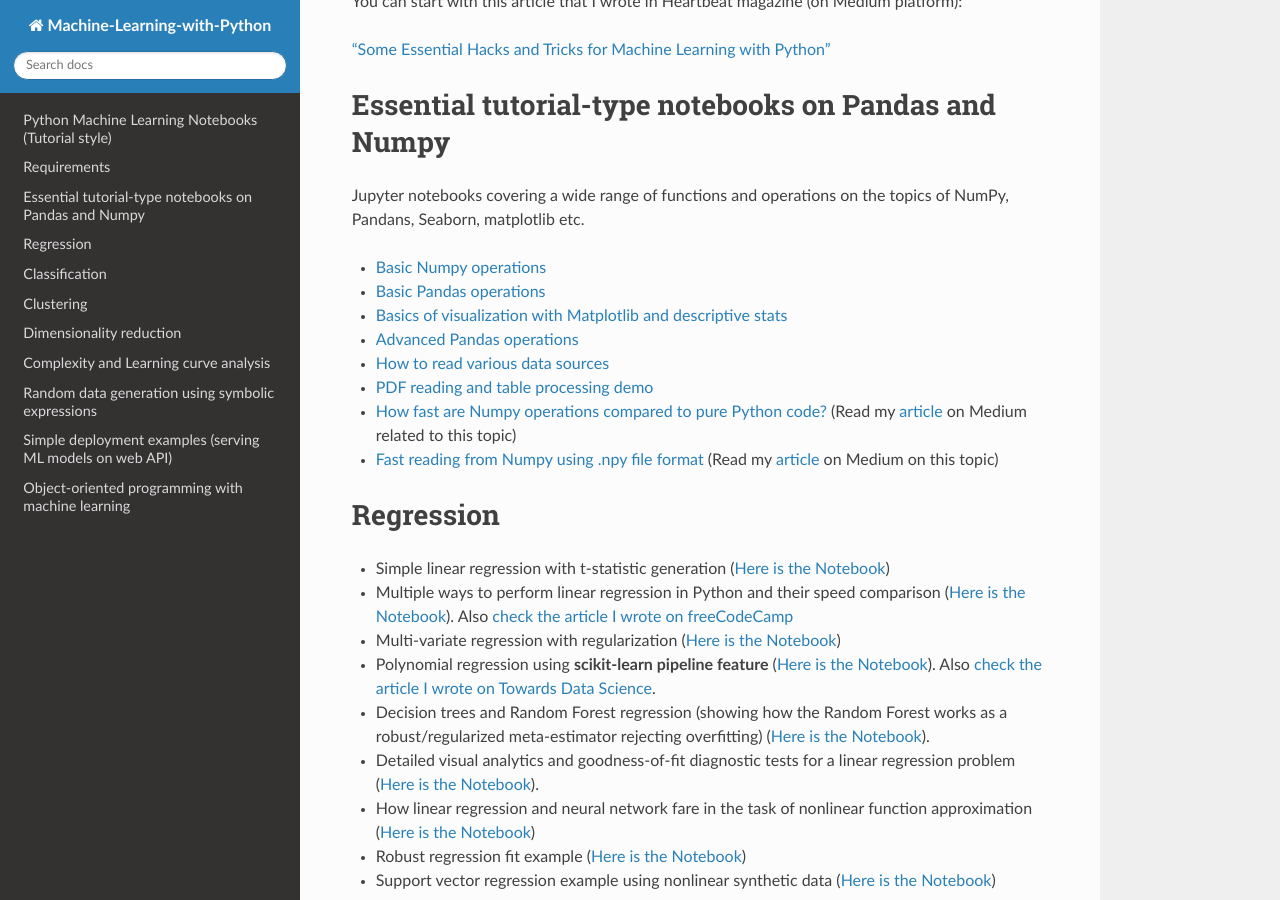
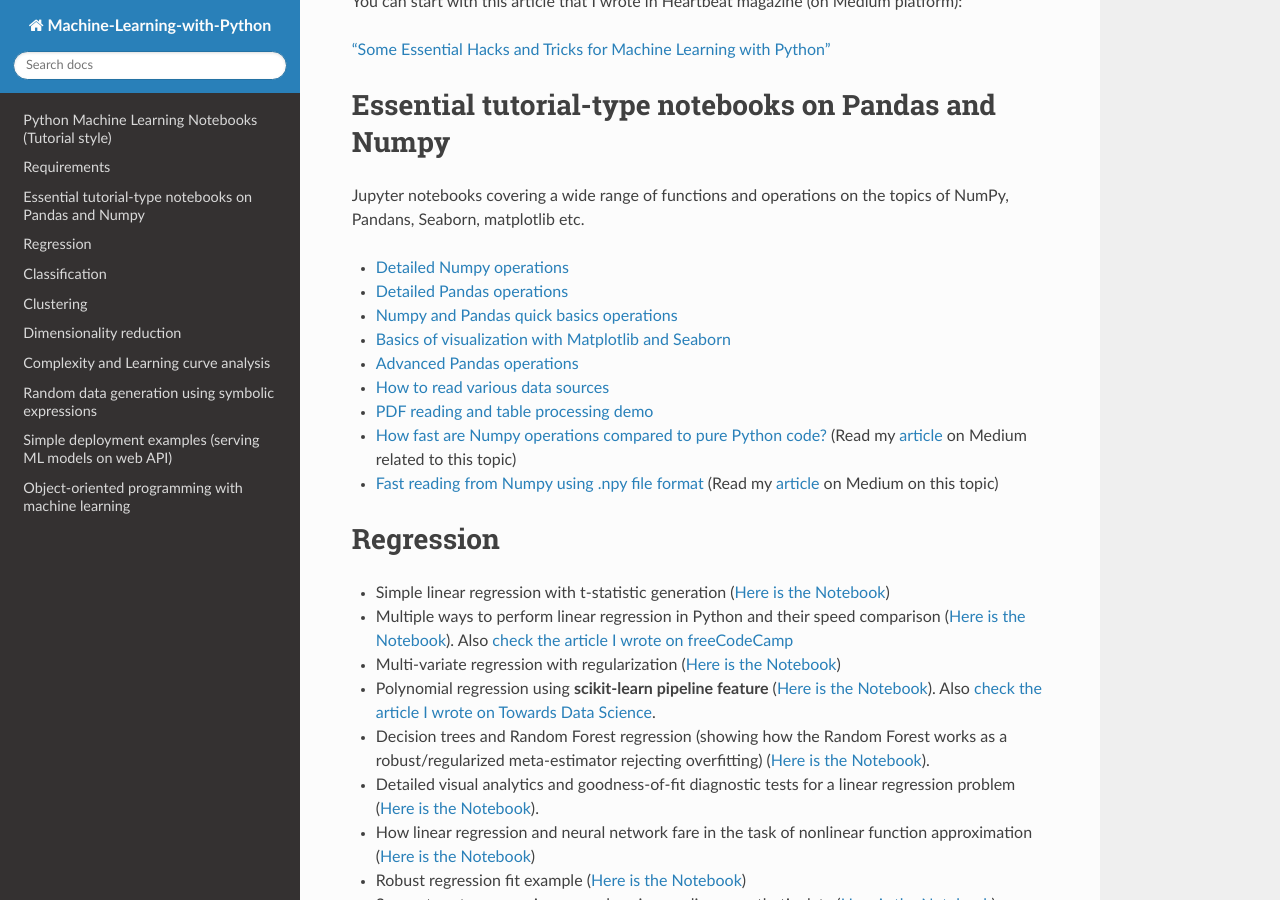
Before and after one commit to tirthajyoti/Machine-Learning-with-Python, a Sphinx documentation site: the page built from docs/index.rst, in a window 1280 px wide and 900 px high, scrolled down 1136 px. Built offline with Sphinx 7.4.7 and the Read the Docs theme 2.0.0, drawn with Linux system fonts in a browser that asks for light colours.

Commit message:
Update index.rst

```diff
--- a/docs/index.rst
+++ b/docs/index.rst
@@ -41,12 +41,13 @@ Essential tutorial-type notebooks on Pandas and Numpy
 Jupyter notebooks covering a wide range of functions and operations on
 the topics of NumPy, Pandans, Seaborn, matplotlib etc.
 
--  `Basic Numpy
-   operations <https://github.com/tirthajyoti/Machine-Learning-with-Python/blob/master/Pandas%20and%20Numpy/Basics%20of%20Numpy%20arrays.ipynb>`__
--  `Basic Pandas
-   operations <https://github.com/tirthajyoti/Machine-Learning-with-Python/blob/master/Pandas%20and%20Numpy/Basics%20of%20Pandas%20DataFrame.ipynb>`__
--  `Basics of visualization with Matplotlib and descriptive
-   stats <https://github.com/tirthajyoti/Machine-Learning-with-Python/blob/master/Pandas%20and%20Numpy/Basics%20of%20Matplotlib%20and%20Descriptive%20Statistics.ipynb>`__
+-  `Detailed Numpy
+   operations <https://github.com/tirthajyoti/Machine-Learning-with-Python/blob/master/Pandas%20and%20Numpy/Numpy_operations.ipynb>`__
+-  `Detailed Pandas
+   operations <https://github.com/tirthajyoti/Machine-Learning-with-Python/blob/master/Pandas%20and%20Numpy/Pandas_Operations.ipynb>`__
+-  `Numpy and Pandas quick basics
+   operations <https://github.com/tirthajyoti/Machine-Learning-with-Python/blob/master/Pandas%20and%20Numpy/Numpy_Pandas_Quick.ipynb>`__
+-  `Basics of visualization with Matplotlib and Seaborn <https://github.com/tirthajyoti/Machine-Learning-with-Python/blob/master/Pandas%20and%20Numpy/Matplotlib_Seaborn_basics.ipynb>`__
 -  `Advanced Pandas
    operations <https://github.com/tirthajyoti/Machine-Learning-with-Python/blob/master/Pandas%20and%20Numpy/Advanced%20Pandas%20Operations.ipynb>`__
 -  `How to read various data
```
